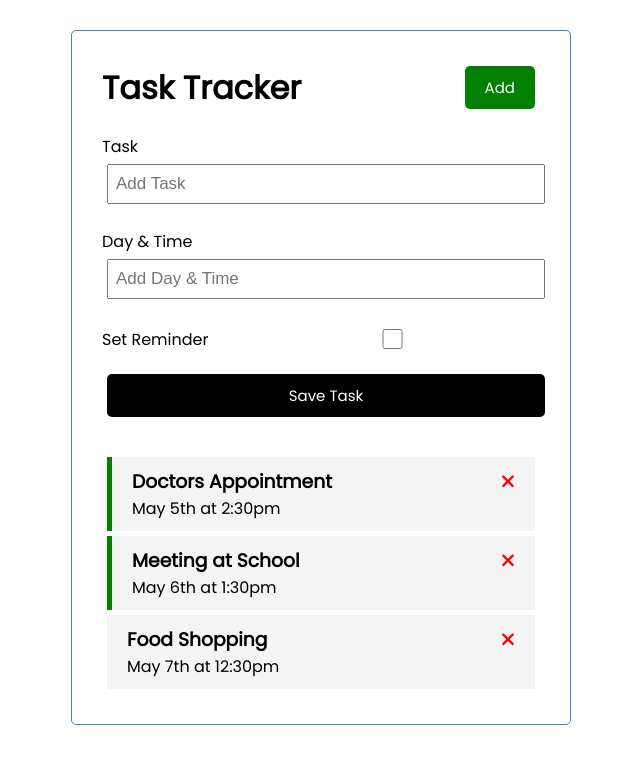
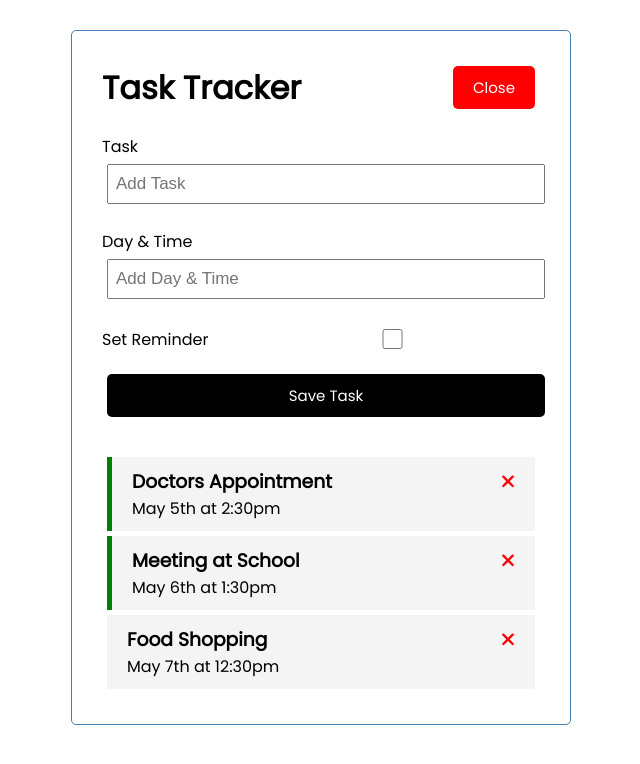
Before and after one commit to PolancichBen/Learning-Angular, an Angular app: page / in a window 1280 px wide. Both pictures are taken after a click on the button "Add". Shown: the top 764 px of the page, without its empty margins (319-959 px from the left). Built offline with nearby package versions, Linux system fonts and the light colour scheme; data requests are answered from the project's data file.

Commit message:
Added working toggleable components

```diff
--- a/src/app/components/add-task/add-task.component.html
+++ b/src/app/components/add-task/add-task.component.html
@@ -1,4 +1,4 @@
-<form class="add-form" (ngSubmit)="onSubmit()">
+<form *ngIf="showAddTask" class="add-form" (ngSubmit)="onSubmit()">
     <div class="form-control">
         <label for="text">Task</label>
         <input type="text" id="text" name="text" [(ngModel)]="text" placeholder="Add Task">
--- a/src/app/components/add-task/add-task.component.ts
+++ b/src/app/components/add-task/add-task.component.ts
@@ -1,9 +1,13 @@
 import { Component, OnInit, Output, EventEmitter } from '@angular/core';
-import {Task} from '../../Task';
+import { Subscription } from 'rxjs';
+
+import { Task } from '../../Task';
+import { UiService } from '../../services/ui.service';
+
 @Component({
   selector: 'app-add-task',
   templateUrl: './add-task.component.html',
-  styleUrls: ['./add-task.component.css']
+  styleUrls: ['./add-task.component.css'],
 })
 export class AddTaskComponent implements OnInit {
   @Output() onAddTask: EventEmitter<Task> = new EventEmitter();
@@ -11,23 +15,26 @@
   text: string;
   day: string;
   reminder: boolean = false;
+  showAddTask: boolean;
+  subscription: Subscription;
 
-  constructor() { }
-
-  ngOnInit(): void {
+  constructor(private uiService: UiService) {
+    this.subscription = this.uiService.onToggle().subscribe((bool) => this.showAddTask = bool);
   }
 
+  ngOnInit(): void {}
+
   onSubmit() {
-    if (!this.text){
-      alert ('Please Add a Task');
+    if (!this.text) {
+      alert('Please Add a Task');
       return;
     }
 
     const newTask = {
       text: this.text,
       day: this.day,
-      reminder: this.reminder
-    }
+      reminder: this.reminder,
+    };
 
     this.onAddTask.emit(newTask);
 
@@ -37,5 +44,4 @@
     this.day = '';
     this.reminder = false;
   }
-
 }
--- a/src/app/components/header/header.component.html
+++ b/src/app/components/header/header.component.html
@@ -1,4 +1,8 @@
 <header>
-    <h1>{{title}}</h1>
-    <app-button color="green" text="Add" (btnClick)="toggleAddTask()"></app-button>
+  <h1>{{ title }}</h1>
+  <app-button
+    color="{{showAddTask ? 'red' : 'green'}}"
+    text="{{showAddTask ? 'Close' : 'Add'}}"
+    (btnClick)="toggleAddTask()"
+  ></app-button>
 </header>
--- a/src/app/components/header/header.component.ts
+++ b/src/app/components/header/header.component.ts
@@ -1,4 +1,7 @@
 import { Component, OnInit } from '@angular/core';
+import { Subscription } from 'rxjs';
+
+import { UiService } from '../../services/ui.service';
 
 @Component({
   selector: 'app-header',
@@ -7,15 +10,20 @@
 })
 export class HeaderComponent implements OnInit {
   title = 'Task Tracker';
+  showAddTask: boolean;
+  subscription: Subscription;
 
 
-  constructor() { } // runs whenever an object is initalized
+  constructor(private uiService: UiService) {
+    this.subscription = this.uiService.onToggle().subscribe((bool) => this.showAddTask = bool);
+
+   } // runs whenever an object is initalized
 
   ngOnInit(): void { // Anything you want to run when the component is init
   }
 
   toggleAddTask() {
-    console.log('toggle')
+    this.uiService.toggleAddTask();
   }
 
 }
--- /dev/null
+++ b/src/app/services/ui.service.ts
@@ -0,0 +1,21 @@
+import { Injectable } from '@angular/core';
+import { Observable, Subject } from 'rxjs';
+
+@Injectable({
+  providedIn: 'root'
+})
+export class UiService {
+  private showAddTask: boolean = false;
+  private subject = new Subject<any>();
+
+  constructor() { }
+
+  toggleAddTask(): void {
+    this.showAddTask = !this.showAddTask;
+    this.subject.next(this.showAddTask);
+  }
+
+  onToggle(): Observable<any> {
+    return this.subject.asObservable();
+  }
+}
```
Also changed, not shown: db.json (indentation only), 1 other file (tests, documents, lock files or other folders).
